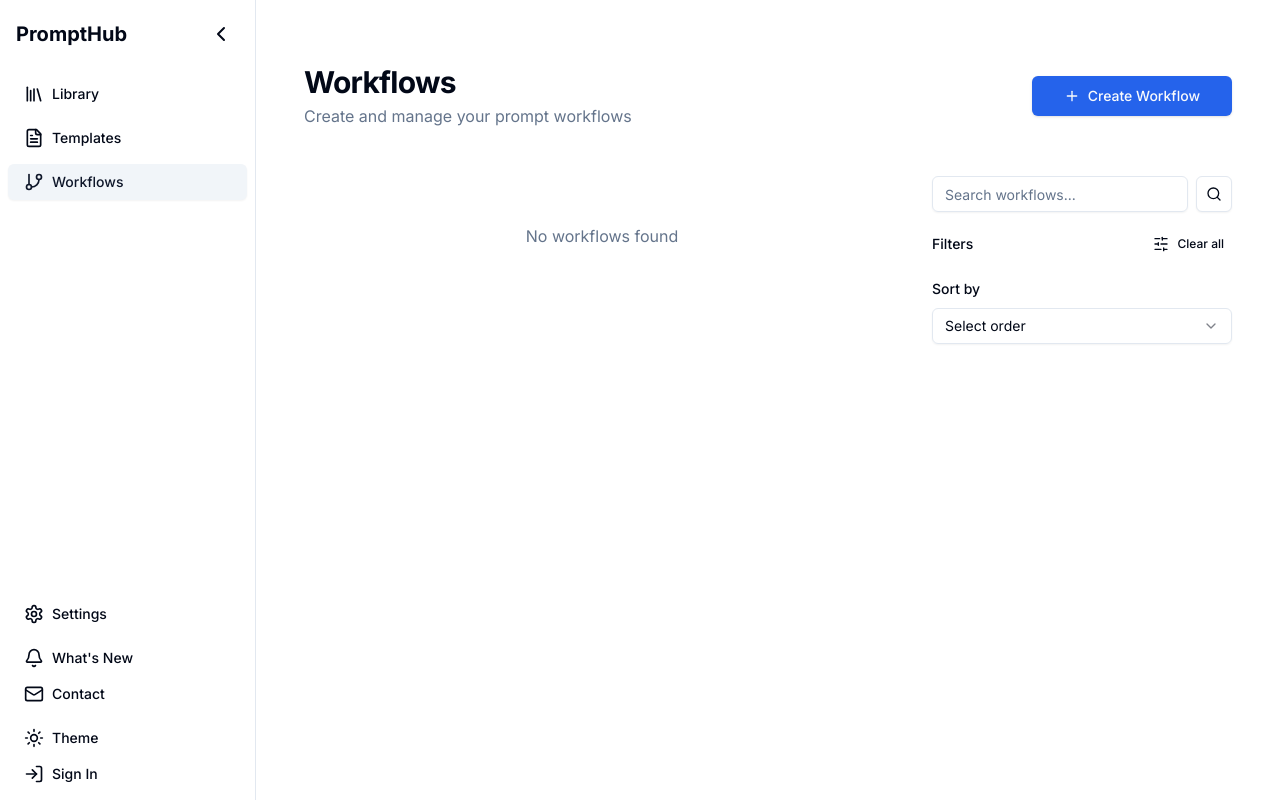
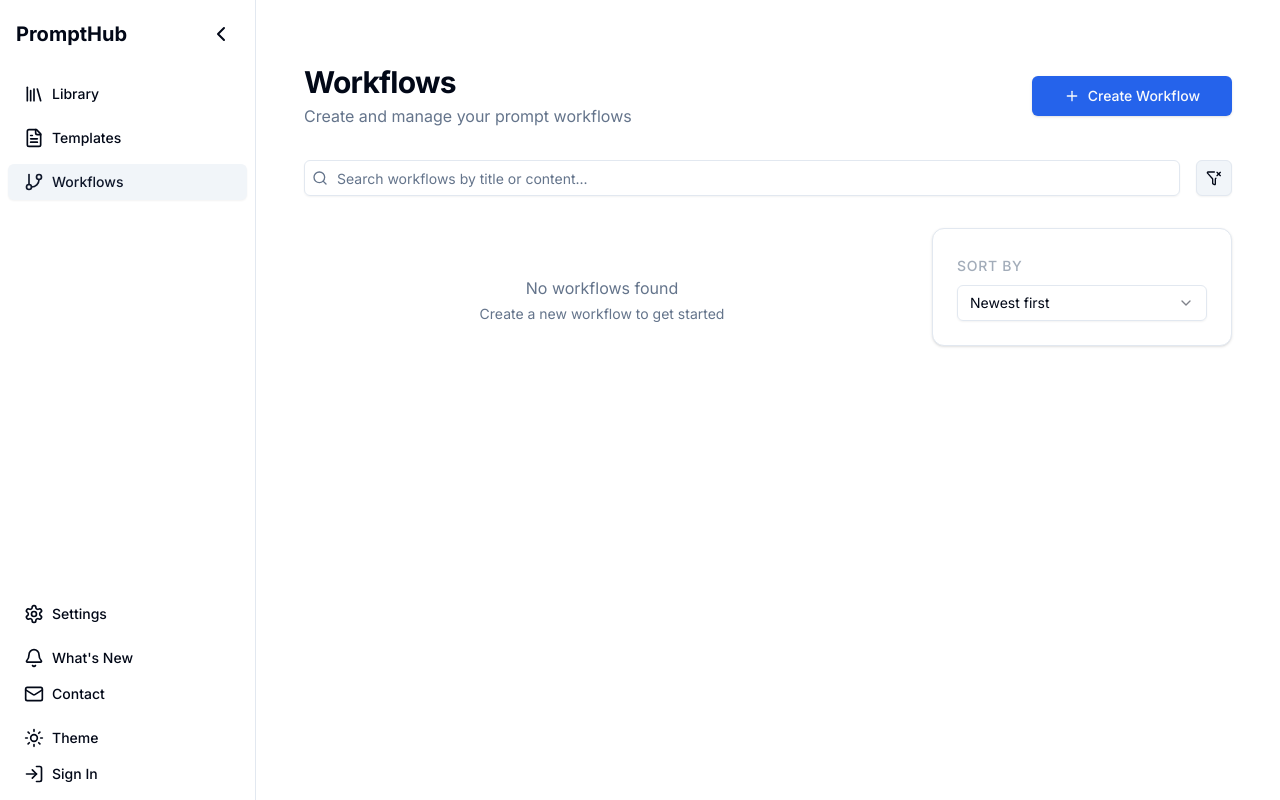
Before and after one commit to oliverbarreto/promptsforhumans, a Next.js app: page /workflows in a window 1280 px wide. Built offline with nearby package versions, Linux system fonts and the light colour scheme.

Commit message:
FEATURE UI: refactored UI in the workflows page (search position and button to toggle show/hide the filter options)

```diff
--- a/app/workflows/page.tsx
+++ b/app/workflows/page.tsx
@@ -1,17 +1,70 @@
 "use client"
 
-import { useState } from "react"
+import { useState, useEffect } from "react"
 import { Button } from "@/components/ui/button"
-import { Plus } from "lucide-react"
+import { Plus, Search, Filter, FilterX } from "lucide-react"
 import Link from "next/link"
-
 import { WorkflowList } from "@/components/workflow/workflow-list"
 import { WorkflowFilters } from "@/components/workflow/workflow-filters"
+import { Workflow } from "@/types/workflow"
+import { Input } from "@/components/ui/input"
+import { cn } from "@/lib/utils"
 
 export default function WorkflowsPage() {
+  const [workflows, setWorkflows] = useState<Workflow[]>([])
+  const [search, setSearch] = useState("")
+  const [sortBy, setSortBy] = useState("newest")
+  const [filteredWorkflows, setFilteredWorkflows] = useState<Workflow[]>([])
+  const [showFilters, setShowFilters] = useState(true)
+
+  useEffect(() => {
+    // Load workflows from localStorage
+    const storedWorkflows = localStorage.getItem("workflows")
+    if (storedWorkflows) {
+      const parsedWorkflows = JSON.parse(storedWorkflows)
+      setWorkflows(parsedWorkflows)
+    }
+  }, [])
+
+  useEffect(() => {
+    let filtered = [...workflows]
+
+    // Apply search filter
+    if (search) {
+      const searchLower = search.toLowerCase()
+      filtered = filtered.filter(
+        (workflow) =>
+          workflow.title.toLowerCase().includes(searchLower) ||
+          workflow.description.toLowerCase().includes(searchLower)
+      )
+    }
+
+    // Apply sorting
+    filtered.sort((a, b) => {
+      switch (sortBy) {
+        case "newest":
+          return (
+            new Date(b.createdAt).getTime() - new Date(a.createdAt).getTime()
+          )
+        case "oldest":
+          return (
+            new Date(a.createdAt).getTime() - new Date(b.createdAt).getTime()
+          )
+        case "name":
+          return a.title.localeCompare(b.title)
+        case "steps":
+          return b.steps.length - a.steps.length
+        default:
+          return 0
+      }
+    })
+
+    setFilteredWorkflows(filtered)
+  }, [workflows, search, sortBy])
+
   return (
     <div className="container mx-auto py-8 px-4">
-      <div className="flex items-center justify-between mb-12">
+      <div className="flex items-center justify-between mb-8">
         <div className="space-y-1">
           <h1 className="text-3xl font-bold tracking-tight">Workflows</h1>
           <p className="text-muted-foreground">
@@ -26,13 +79,39 @@ export default function WorkflowsPage() {
         </Link>
       </div>
 
+      <div className="flex items-center gap-4 mb-8">
+        <div className="relative flex-1">
+          <Search className="absolute left-2 top-2.5 h-4 w-4 text-muted-foreground" />
+          <Input
+            placeholder="Search workflows by title or content..."
+            value={search}
+            onChange={(e) => setSearch(e.target.value)}
+            className="pl-8"
+          />
+        </div>
+        <Button
+          variant="outline"
+          size="icon"
+          className={cn(showFilters && "bg-muted")}
+          onClick={() => setShowFilters(!showFilters)}
+        >
+          {showFilters ? (
+            <FilterX className="h-4 w-4" />
+          ) : (
+            <Filter className="h-4 w-4" />
+          )}
+        </Button>
+      </div>
+
       <div className="flex flex-col md:flex-row gap-8">
         <main className="flex-1 min-w-0 space-y-6">
-          <WorkflowList />
+          <WorkflowList workflows={filteredWorkflows} />
         </main>
-        <aside className="w-full md:w-[300px]">
-          <WorkflowFilters />
-        </aside>
+        {showFilters && (
+          <aside className="w-full md:w-[300px]">
+            <WorkflowFilters sortBy={sortBy} onSortChange={setSortBy} />
+          </aside>
+        )}
       </div>
     </div>
   )
--- a/components/workflow/workflow-filters.tsx
+++ b/components/workflow/workflow-filters.tsx
@@ -1,9 +1,6 @@
 "use client"
 
-import { Input } from "@/components/ui/input"
 import { Label } from "@/components/ui/label"
-import { Button } from "@/components/ui/button"
-import { Search, SlidersHorizontal } from "lucide-react"
 import {
   Select,
   SelectContent,
@@ -11,34 +8,25 @@ import {
   SelectTrigger,
   SelectValue
 } from "@/components/ui/select"
+import { Card } from "@/components/ui/card"
 
-export function WorkflowFilters() {
+interface WorkflowFiltersProps {
+  sortBy: string
+  onSortChange: (value: string) => void
+}
+
+export function WorkflowFilters({
+  sortBy,
+  onSortChange
+}: WorkflowFiltersProps) {
   return (
-    <div className="space-y-4">
-      <div className="flex items-center gap-2">
-        <Input
-          placeholder="Search workflows..."
-          className="flex-1"
-          type="search"
-        />
-        <Button size="icon" variant="outline">
-          <Search className="h-4 w-4" />
-        </Button>
-      </div>
-
-      <div className="space-y-4">
-        <div className="flex items-center justify-between">
-          <h3 className="text-sm font-medium">Filters</h3>
-          <Button variant="ghost" size="sm" className="h-8 px-2">
-            <SlidersHorizontal className="h-4 w-4 mr-2" />
-            Clear all
-          </Button>
-        </div>
-
+    <Card className="p-6 space-y-4">
       <div className="space-y-4">
         <div className="space-y-2">
-            <Label>Sort by</Label>
-            <Select>
+          <Label className="text-sm text-muted-foreground/60 uppercase tracking-wider">
+            Sort by
+          </Label>
+          <Select value={sortBy} onValueChange={onSortChange}>
             <SelectTrigger>
               <SelectValue placeholder="Select order" />
             </SelectTrigger>
@@ -51,7 +39,6 @@ export function WorkflowFilters() {
           </Select>
         </div>
       </div>
-      </div>
-    </div>
+    </Card>
   )
 }
--- a/components/workflow/workflow-list.tsx
+++ b/components/workflow/workflow-list.tsx
@@ -19,9 +19,15 @@ import {
 } from "@/components/ui/dropdown-menu"
 import { deleteWorkflow } from "@/actions/workflow.action"
 import { toast } from "sonner"
+import { ArrowRight } from "lucide-react"
+import { Badge } from "@/components/ui/badge"
 
-export function WorkflowList() {
-  const [workflows, setWorkflows] = useState<Workflow[]>([])
+interface WorkflowListProps {
+  workflows: Workflow[]
+}
+
+export function WorkflowList({ workflows }: WorkflowListProps) {
+  const [localWorkflows, setLocalWorkflows] = useState<Workflow[]>([])
 
   useEffect(() => {
     // Load workflows from localStorage
@@ -29,7 +35,7 @@ export function WorkflowList() {
     if (storedWorkflows) {
       try {
         const parsedWorkflows = JSON.parse(storedWorkflows)
-        setWorkflows(parsedWorkflows)
+        setLocalWorkflows(parsedWorkflows)
       } catch (error) {
         console.error("Error parsing workflows:", error)
       }
@@ -44,9 +50,11 @@ export function WorkflowList() {
 
       if (success) {
         // Update local storage
-        const updatedWorkflows = workflows.filter((w) => w.id !== workflowId)
+        const updatedWorkflows = localWorkflows.filter(
+          (w) => w.id !== workflowId
+        )
         localStorage.setItem("workflows", JSON.stringify(updatedWorkflows))
-        setWorkflows(updatedWorkflows)
+        setLocalWorkflows(updatedWorkflows)
         toast.success("Workflow deleted successfully")
       } else {
         toast.error("Failed to delete workflow")
@@ -57,58 +65,43 @@ export function WorkflowList() {
     }
   }
 
-  if (workflows.length === 0) {
+  if (!workflows.length) {
     return (
       <div className="text-center py-12">
         <p className="text-muted-foreground">No workflows found</p>
+        <p className="text-sm text-muted-foreground mt-1">
+          Create a new workflow to get started
+        </p>
       </div>
     )
   }
 
   return (
-    <div className="flex flex-col gap-4">
+    <div className="flex flex-col gap-6">
       {workflows.map((workflow) => (
-        <Link href={`/workflows/${workflow.id}`} key={workflow.id}>
-          <Card className="hover:bg-accent/50 transition-colors cursor-pointer p-6">
-            <div className="flex items-start justify-between">
-              <div className="space-y-4">
-                <div>
-                  <CardTitle className="text-xl mb-2">
-                    {workflow.title}
-                  </CardTitle>
-                  <CardDescription className="text-sm text-muted-foreground">
-                    {workflow.description}
-                  </CardDescription>
+        <Link key={workflow.id} href={`/workflows/${workflow.id}`}>
+          <Card className="p-6 hover:bg-muted/50 transition-colors">
+            <div className="flex flex-col gap-4">
+              <div>
+                <h3 className="font-semibold text-xl mb-1">{workflow.title}</h3>
+                <p className="text-muted-foreground line-clamp-2">
+                  {workflow.description}
+                </p>
+              </div>
+              <div className="flex items-center justify-between">
+                <div className="flex items-center gap-4">
+                  <Badge variant="secondary">
+                    {workflow.steps.length}{" "}
+                    {workflow.steps.length === 1 ? "step" : "steps"}
+                  </Badge>
+                  <span className="text-sm text-muted-foreground">
+                    Updated {new Date(workflow.updatedAt).toLocaleDateString()}
+                  </span>
                 </div>
-                <div className="flex items-center gap-3 text-sm text-muted-foreground">
-                  <span className="flex items-center">
-                    {workflow.steps.length} steps
-                  </span>
-                  <span className="text-muted-foreground/60">•</span>
-                </div>
+                <Button variant="ghost" size="icon">
+                  <ArrowRight className="h-4 w-4" />
+                </Button>
               </div>
-              <DropdownMenu>
-                <DropdownMenuTrigger asChild>
-                  <Button
-                    variant="ghost"
-                    size="icon"
-                    className="h-8 w-8 hover:bg-accent"
-                    onClick={(e) => e.preventDefault()}
-                  >
-                    <MoreVertical className="h-4 w-4" />
-                  </Button>
-                </DropdownMenuTrigger>
-                <DropdownMenuContent align="end">
-                  <DropdownMenuItem>Edit</DropdownMenuItem>
-                  <DropdownMenuItem>Duplicate</DropdownMenuItem>
-                  <DropdownMenuItem
-                    className="text-destructive"
-                    onClick={(e) => handleDelete(workflow.id, e)}
-                  >
-                    Delete
-                  </DropdownMenuItem>
-                </DropdownMenuContent>
-              </DropdownMenu>
             </div>
           </Card>
         </Link>
```
Lines whose indentation alone changed are shown as unchanged.
